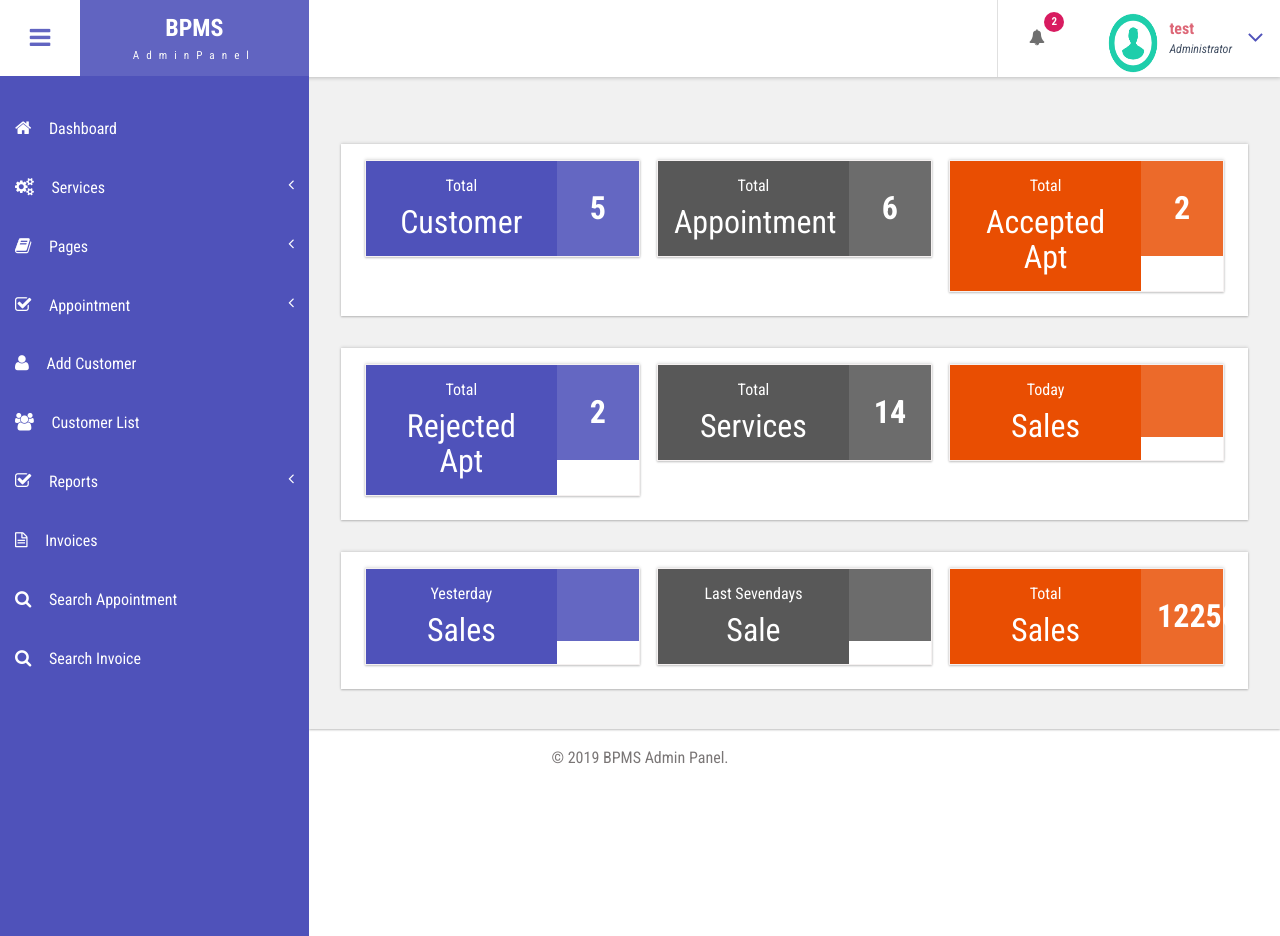
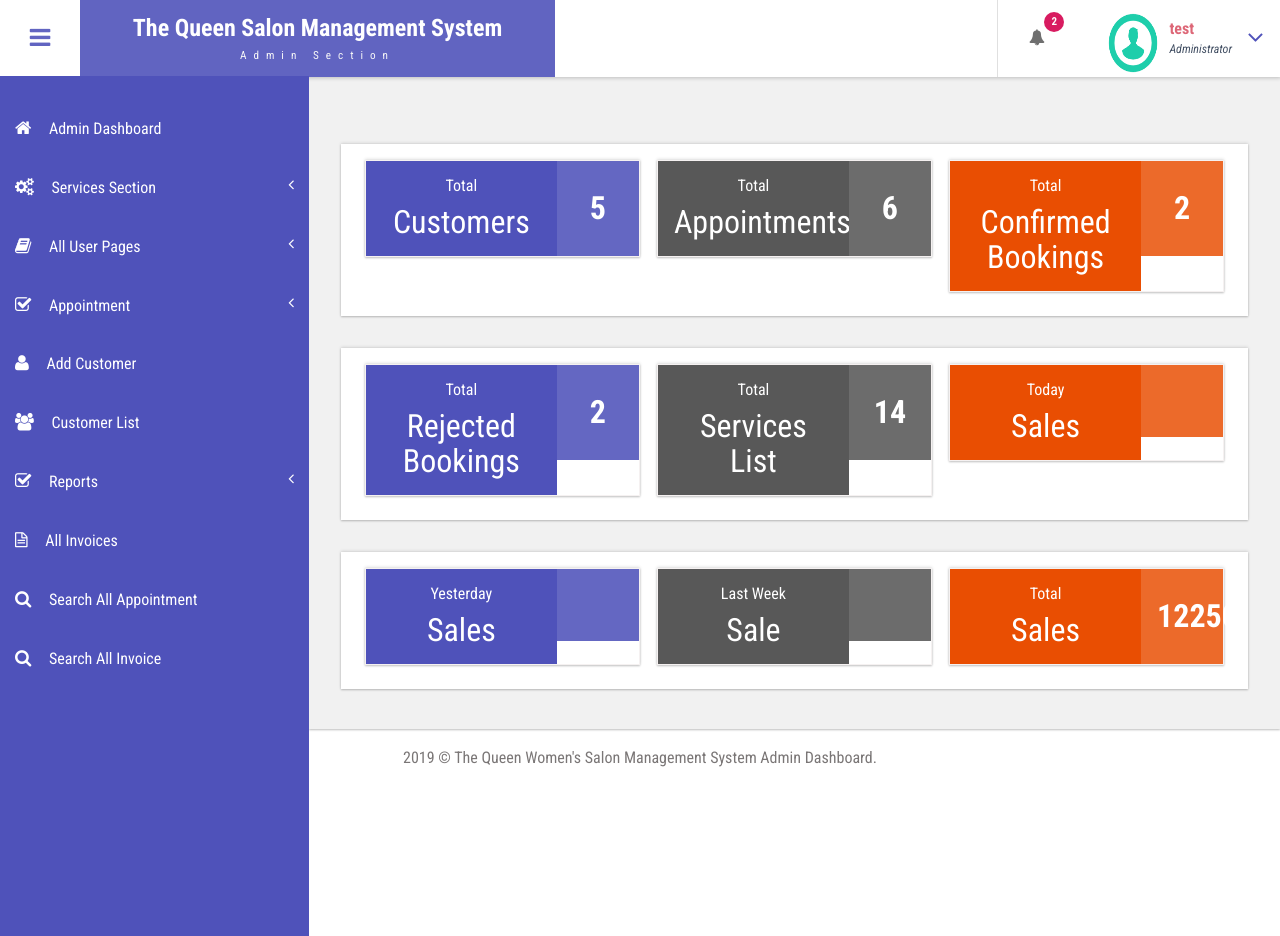
Before and after one commit to Aanchi-glitch2744/Salon-Management-System-Php, a PHP site: page /admin/dashboard.php in a window 1280 px wide. Run offline with PHP 8.4, Linux system fonts and the light colour scheme; a user stored in the database is signed in; data comes from the database, SQL or seed files in the repository; data that the repository does not hold is empty; some web fonts are replaced.

Commit message:
Added admin dashboard page

```diff
--- a/bpms/admin/dashboard.php
+++ b/bpms/admin/dashboard.php
@@ -9,7 +9,7 @@ if (strlen($_SESSION['bpmsaid']==0)) {
 <!DOCTYPE HTML>
 <html>
 <head>
-<title>BPMS | Admin Dashboard</title>
+<title>Admin Panel: Salon Management System</title>
 
 <script type="application/x-javascript"> addEventListener("load", function() { setTimeout(hideURLbar, 0); }, false); function hideURLbar(){ window.scrollTo(0,1); } </script>
 <!-- Bootstrap Core CSS -->
@@ -68,7 +68,7 @@ $totalcust=mysqli_num_rows($query1);
 ?>
 						<div class="stats-left ">
 							<h5>Total</h5>
-							<h4>Customer</h4>
+							<h4>Customers</h4>
 						</div>
 						<div class="stats-right">
 							<label> <?php echo $totalcust;?></label>
@@ -81,7 +81,7 @@ $totalappointment=mysqli_num_rows($query2);
 ?>
 						<div class="stats-left">
 							<h5>Total</h5>
-							<h4>Appointment</h4>
+							<h4>Appointments</h4>
 						</div>
 						<div class="stats-right">
 							<label> <?php echo $totalappointment;?></label>
@@ -94,7 +94,8 @@ $totalaccapt=mysqli_num_rows($query3);
 ?>
 						<div class="stats-left">
 							<h5>Total</h5>
-							<h4>Accepted Apt</h4>
+							<!-- <h4>Accepted Apt</h4> -->
+							<h4>Confirmed Bookings</h4>
 						</div>
 						<div class="stats-right">
 							<label><?php echo $totalaccapt;?></label>
@@ -114,7 +115,8 @@ $totalrejapt=mysqli_num_rows($query4);
 ?>
 						<div class="stats-left ">
 							<h5>Total</h5>
-							<h4>Rejected Apt</h4>
+							<!-- <h4>Rejected Apt</h4> -->
+							<h4>Rejected Bookings</h4>
 						</div>
 						<div class="stats-right">
 							<label> <?php echo $totalrejapt;?></label>
@@ -127,7 +129,7 @@ $totalser=mysqli_num_rows($query5);
 ?>
 						<div class="stats-left">
 							<h5>Total</h5>
-							<h4>Services</h4>
+							<h4>Services List</h4>
 						</div>
 						<div class="stats-right">
 							<label> <?php echo $totalser;?></label>
@@ -199,7 +201,7 @@ $tseven+=$sevendays_sale;
 }
  ?>
 						<div class="stats-left">
-							<h5>Last Sevendays</h5>
+							<h5>Last Week</h5>
 							<h4>Sale</h4>
 						</div>
 						<div class="stats-right">
--- a/bpms/admin/includes/footer.php
+++ b/bpms/admin/includes/footer.php
@@ -1,5 +1,5 @@
 <!--footer-->
     <div class="footer">
-       <p>&copy; 2019 BPMS Admin Panel.</p>
+       <p> 2019 &copy; The Queen Women's Salon Management System Admin Dashboard.</p>
     </div>
         <!--//footer-->
--- a/bpms/admin/includes/header.php
+++ b/bpms/admin/includes/header.php
@@ -6,8 +6,8 @@
         <!--logo -->
         <div class="logo">
           <a href="index.html">
-            <h1>BPMS</h1>
-            <span>AdminPanel</span>
+            <h1>The Queen Salon Management System</h1>
+            <span>Admin Section</span>
           </a>
         </div>
         <!--//logo-->
@@ -29,19 +29,19 @@ $num=mysqli_num_rows($ret1);
               <ul class="dropdown-menu">
                 <li>
                   <div class="notification_header">
-                    <h3>You have <?php echo $num;?> new notification</h3>
+                    <h3>You have <?php echo $num;?> new notifications</h3>
                   </div>
                 </li>
                 <li>
 
                    <div class="notification_desc">
                      <?php if($num>0){
-while($result=mysqli_fetch_array($ret1))
+                          while($result=mysqli_fetch_array($ret1))
 {
             ?>
                  <a class="dropdown-item" href="view-appointment.php?viewid=<?php echo $result['ID'];?>">New appointment received from <?php echo $result['Name'];?> </a><br />
 <?php }} else {?>
-    <a class="dropdown-item" href="all-appointment.php">No New Appointment Received</a>
+    <a class="dropdown-item" href="all-appointment.php">No New Appointments Received</a>
         <?php } ?>
 
                   </div>
@@ -51,7 +51,7 @@ while($result=mysqli_fetch_array($ret1))
 
                  <li>
                   <div class="notification_bottom">
-                    <a href="new-appointment.php">See all notifications</a>
+                    <a href="new-appointment.php">Check all notifications</a>
                   </div>
                 </li>
               </ul>
--- a/bpms/admin/includes/sidebar.php
+++ b/bpms/admin/includes/sidebar.php
@@ -3,10 +3,10 @@
         <nav class="cbp-spmenu cbp-spmenu-vertical cbp-spmenu-left" id="cbp-spmenu-s1">
           <ul class="nav" id="side-menu">
             <li>
-              <a href="dashboard.php"><i class="fa fa-home nav_icon"></i>Dashboard</a>
+              <a href="dashboard.php"><i class="fa fa-home nav_icon"></i>Admin Dashboard</a>
             </li>
             <li>
-              <a href="add-services.php"><i class="fa fa-cogs nav_icon"></i>Services<span class="fa arrow"></span> </a>
+              <a href="add-services.php"><i class="fa fa-cogs nav_icon"></i>Services Section<span class="fa arrow"></span> </a>
               <ul class="nav nav-second-level collapse">
                 <li>
                   <a href="add-services.php">Add Services</a>
@@ -18,7 +18,7 @@
               <!-- /nav-second-level -->
             </li>
             <li class="">
-              <a href="about-us.php"><i class="fa fa-book nav_icon"></i>Pages <span class="fa arrow"></span></a>
+              <a href="about-us.php"><i class="fa fa-book nav_icon"></i>All User Pages <span class="fa arrow"></span></a>
               <ul class="nav nav-second-level collapse">
                 <li>
                   <a href="about-us.php">About Us</a>
@@ -67,13 +67,13 @@
             </li>
 
     <li>
-              <a href="invoices.php" class="chart-nav"><i class="fa fa-file-text-o nav_icon"></i>Invoices</a>
+              <a href="invoices.php" class="chart-nav"><i class="fa fa-file-text-o nav_icon"></i>All Invoices</a>
             </li>
             <li>
-              <a href="search-appointment.php" class="chart-nav"><i class="fa fa-search nav_icon"></i>Search Appointment</a>
+              <a href="search-appointment.php" class="chart-nav"><i class="fa fa-search nav_icon"></i>Search All Appointment</a>
             </li>
             <li>
-              <a href="search-invoices.php" class="chart-nav"><i class="fa fa-search nav_icon"></i>Search Invoice</a>
+              <a href="search-invoices.php" class="chart-nav"><i class="fa fa-search nav_icon"></i>Search All Invoice</a>
             </li>
 
 
```
Also changed, not shown: bpms/admin/index.php (+7 -6 lines).
